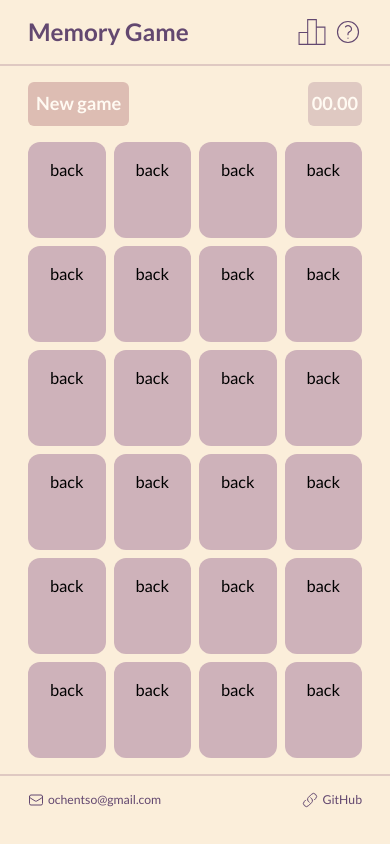
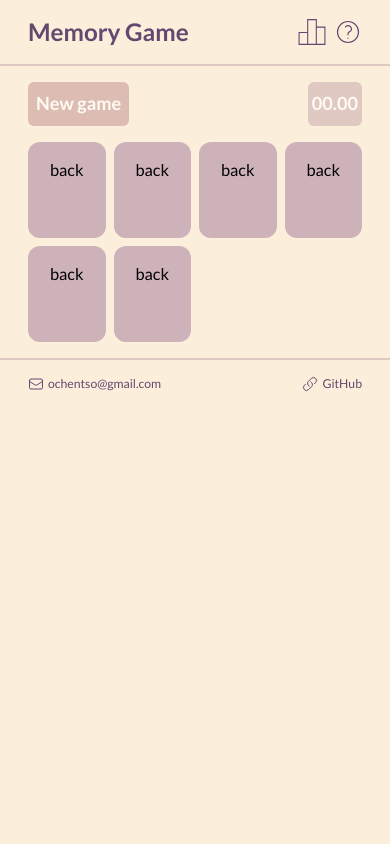
Before and after one commit to ochentso/memorygame, a React (Vite) app: page / in a window 390 px wide. Built offline with nearby package versions, Linux system fonts and the light colour scheme; grey boxes are pictures that could not be loaded.

Commit message:
flipping and hiding cards functionality

```diff
--- a/package.json
+++ b/package.json
@@ -11,7 +11,8 @@
   },
   "dependencies": {
     "react": "^18.2.0",
-    "react-dom": "^18.2.0"
+    "react-dom": "^18.2.0",
+    "zustand": "^4.3.8"
   },
   "devDependencies": {
     "@types/react": "^18.0.28",
--- a/src/App.tsx
+++ b/src/App.tsx
@@ -1,10 +1,85 @@
+import { useEffect } from "react";
 import { Card } from "./components/Card";
 import { Footer } from "./components/Footer";
 import { Header } from "./components/Header";
 import { RestartButton } from "./components/RestartButton";
 import { TimeCounter } from "./components/TimeCounter";
+import froggoUrl from "./assets/froggo.png";
+import reactLogo from "./assets/react.svg";
+import { create } from "zustand";
+
+interface ICard {
+  index: number;
+  pictureId: string;
+}
+
+interface IFlippedStore {
+  flippedCards: ICard[];
+  addFlippedCards: (card: ICard) => void;
+  resetFlippedCards: () => void;
+}
+
+export const useFlippedStore = create<IFlippedStore>((set) => ({
+  flippedCards: [],
+  addFlippedCards: (card) =>
+    set((state) => ({ flippedCards: [...state.flippedCards, card] })),
+  resetFlippedCards: () => set(() => ({ flippedCards: [] })),
+}));
+
+interface IHiddenStore {
+  hiddenCards: ICard[];
+  addHiddenCards: (card: ICard) => void;
+}
+
+export const useHiddenStore = create<IHiddenStore>((set) => ({
+  hiddenCards: [],
+  addHiddenCards: (card) =>
+    set((state) => ({ hiddenCards: [...state.hiddenCards, card] })),
+}));
 
 function App() {
+  const cards = [
+    {
+      pictureId: "1",
+      src: froggoUrl,
+    },
+    {
+      pictureId: "2",
+      src: "/vite.svg",
+    },
+    {
+      pictureId: "3",
+      src: reactLogo,
+    },
+  ];
+
+  const cardsDuplicate = cards.concat(cards);
+
+  const resetFlippedCards = useFlippedStore((state) => state.resetFlippedCards);
+  const flippedCards = useFlippedStore((state) => state.flippedCards);
+  const addHiddenCards = useHiddenStore((state) => state.addHiddenCards);
+
+  const compareFlippedCards = () => {
+    if (flippedCards.length > 1) {
+      const firstCard = flippedCards[0];
+      const secondCard = flippedCards[1];
+      if (firstCard.pictureId === secondCard.pictureId) {
+        console.log("match");
+        setTimeout(() => {
+          addHiddenCards(firstCard);
+          addHiddenCards(secondCard);
+        }, 1000);
+      }
+      setTimeout(() => {
+        resetFlippedCards();
+      }, 1000);
+    }
+  };
+
+  useEffect(() => {
+    compareFlippedCards();
+  }, [flippedCards]);
+
   return (
     <>
       <Header />
@@ -13,30 +88,14 @@ function App() {
         <TimeCounter />
       </div>
       <div className="px-7 md:px-9 grid grid-cols-4 md:grid-cols-6 gap-2 md:gap-3">
-        <Card />
-        <Card />
-        <Card />
-        <Card />
-        <Card />
-        <Card />
-        <Card />
-        <Card />
-        <Card />
-        <Card />
-        <Card />
-        <Card />
-        <Card />
-        <Card />
-        <Card />
-        <Card />
-        <Card />
-        <Card />
-        <Card />
-        <Card />
-        <Card />
-        <Card />
-        <Card />
-        <Card />
+        {cardsDuplicate.map((card, index) => (
+          <Card
+            key={card.pictureId + index}
+            itemIndex={index}
+            src={card.src}
+            pictureId={card.pictureId}
+          />
+        ))}
       </div>
       <Footer />
     </>
--- a/src/components/Card.tsx
+++ b/src/components/Card.tsx
@@ -1,17 +1,49 @@
-import { useState } from "react";
-import { StarIcon } from "../assets/StarIcon";
+import { useContext, useEffect, useId, useState } from "react";
+import { useFlippedStore, useHiddenStore } from "../App";
 
-export const Card = () => {
-  const [isFlipped, setIsFlipped] = useState(false);
+interface ICardProps {
+  itemIndex: number;
+  isHiddenArr?: string[];
+  src: string;
+  pictureId: string;
+}
+
+export const Card = ({
+  itemIndex,
+  src,
+  isHiddenArr,
+  pictureId,
+}: ICardProps) => {
+  const cardId = useId();
+
+  const addFlippedCards = useFlippedStore((state) => state.addFlippedCards);
+  const flippedCards = useFlippedStore((state) => state.flippedCards);
+
+  const foundFlippedCard = flippedCards?.find(
+    (card) => card.index === itemIndex
+  );
+  const isFlipped = foundFlippedCard ? true : false;
+
+  const hiddenCards = useHiddenStore((state) => state.hiddenCards);
+
+  const foundHiddenCard = hiddenCards?.find((card) => card.index === itemIndex);
+  const isHidden = foundHiddenCard ? true : false;
+
   const handleClick = () => {
-    setIsFlipped(!isFlipped);
+    if (flippedCards.length > 1) return;
+    addFlippedCards({
+      index: itemIndex,
+      pictureId: pictureId,
+    });
   };
 
   return (
     <button
       type="button"
       onClick={handleClick}
-      className="relative [perspective:1000px] w-auto h-24 md:h-36 lg:h-48"
+      className={`${
+        isHidden ? "invisible" : "visible"
+      } relative [perspective:1000px] w-auto h-24 md:h-36 lg:h-48`}
     >
       <div
         className="absolute inset-0 w-full h-full transition-transform ease-in-out delay-200 duration-500 [transformStyle:preserve-3d]"
@@ -23,7 +55,7 @@ export const Card = () => {
           <span>back</span>
         </div>
         <div className="absolute inset-0 bg-violet-200 h-full w-full rounded-xl [backfaceVisibility:hidden] [transform:rotateY(180deg)] px-2 py-4">
-          <StarIcon />
+          <img src={src} alt="" />
         </div>
       </div>
     </button>
```
Also changed, not shown: 1 other file (tests, documents, lock files or other folders).
